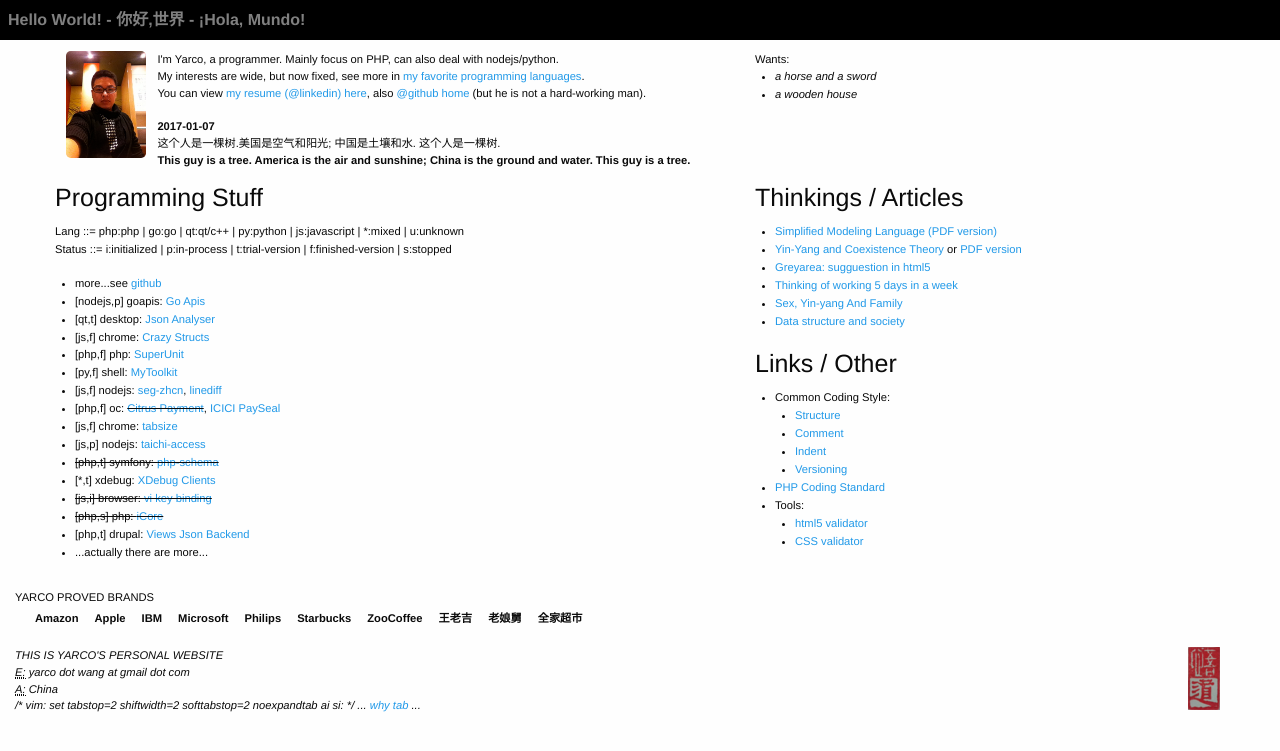
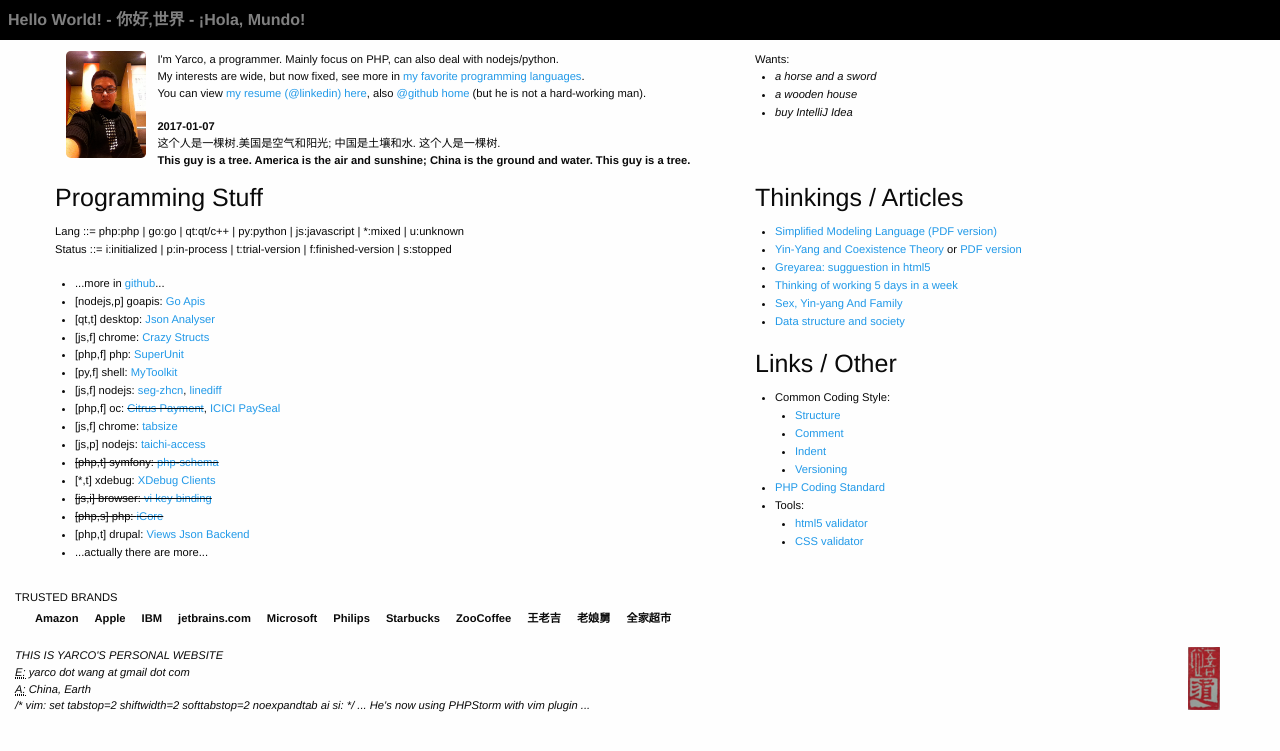
Before and after one commit to yarcowang/yarcowang.github.io, a Jekyll site: the page built from index.html, in a window 1280 px wide. Shown: the top 751 px of the page. Built offline with Jekyll 4.4.1, drawn with Linux system fonts in a browser that asks for light colours.

Commit message:
as before

```diff
--- a/_includes/footer.html
+++ b/_includes/footer.html
@@ -1,12 +1,13 @@
 		<footer>
 			<div class="large-12 columns">
 				<ul>
-					<li style="text-transform: uppercase">Yarco Proved Brands</li>
+					<li style="text-transform: uppercase">Trusted Brands</li>
 					<li>
 						<ul class="clearfix quick-links">
 							<li>Amazon</li>
 							<li>Apple</li>
 							<li>IBM</li>
+							<li>jetbrains.com</li>
 							<li>Microsoft</li>
 							<li>Philips</li>
 							<li>Starbucks</li>
@@ -23,8 +24,8 @@
 				<address>
 					<span style="text-transform: uppercase">This is Yarco's personal website</span><br />
 					<abbr title="Email">E:</abbr> yarco dot wang at gmail dot com<br />
-					<abbr title="Address">A:</abbr> China<br />
-					/* vim: set tabstop=2 shiftwidth=2 softtabstop=2 noexpandtab ai si: */ ... <a href="https://drupal.org/comment/6670298#comment-6670298">why tab</a> ... <br />
+					<abbr title="Address">A:</abbr> China, Earth<br />
+					/* vim: set tabstop=2 shiftwidth=2 softtabstop=2 noexpandtab ai si: */ ... He's now using PHPStorm with vim plugin ...<br />
 				</address>
 			</div>
 			<div class="large-1 large-offset-4 columns">
--- a/index.html
+++ b/index.html
@@ -16,6 +16,7 @@ layout: page
 				<ul>
 					<li><i>a horse and a sword</i></li>
 					<li><i>a wooden house</i></li>
+					<li><i>buy IntelliJ Idea</i></li>
 				</ul>
 			</div>
 		</div>
@@ -26,7 +27,7 @@ layout: page
 				<p class="help-block small">Lang ::= php:php | go:go | qt:qt/c++ | py:python | js:javascript | *:mixed | u:unknown<br />
 					Status ::= i:initialized | p:in-process | t:trial-version | f:finished-version | s:stopped</p>
 				<ul>
-					<li>more...see <a href="https://github.com/yarcowang?tab=repositories">github</a></li>
+					<li>...more in <a href="https://github.com/yarcowang?tab=repositories">github</a>...</li>
 					<li>[nodejs,p] goapis: <a href="http://goapis.org/" data-toggle="tooltip" title="" data-original-title="site for doc in json">Go Apis</a></li>
 					<li>[qt,t] desktop: <a href="https://github.com/yarcowang/JsonAnalyser" data-toggle="tooltip" title="" data-original-title="tool for analysing json data">Json Analyser</a></li>
 					<li>[js,f] chrome: <a href="https://chrome.google.com/webstore/detail/crazy-structs/ndaghfmkdlbkkpljmhjcfkndnblhkcih" data-toggle="tooltip" title="" data-original-title="save structures from web for future usage">Crazy Structs</a></li>
```
